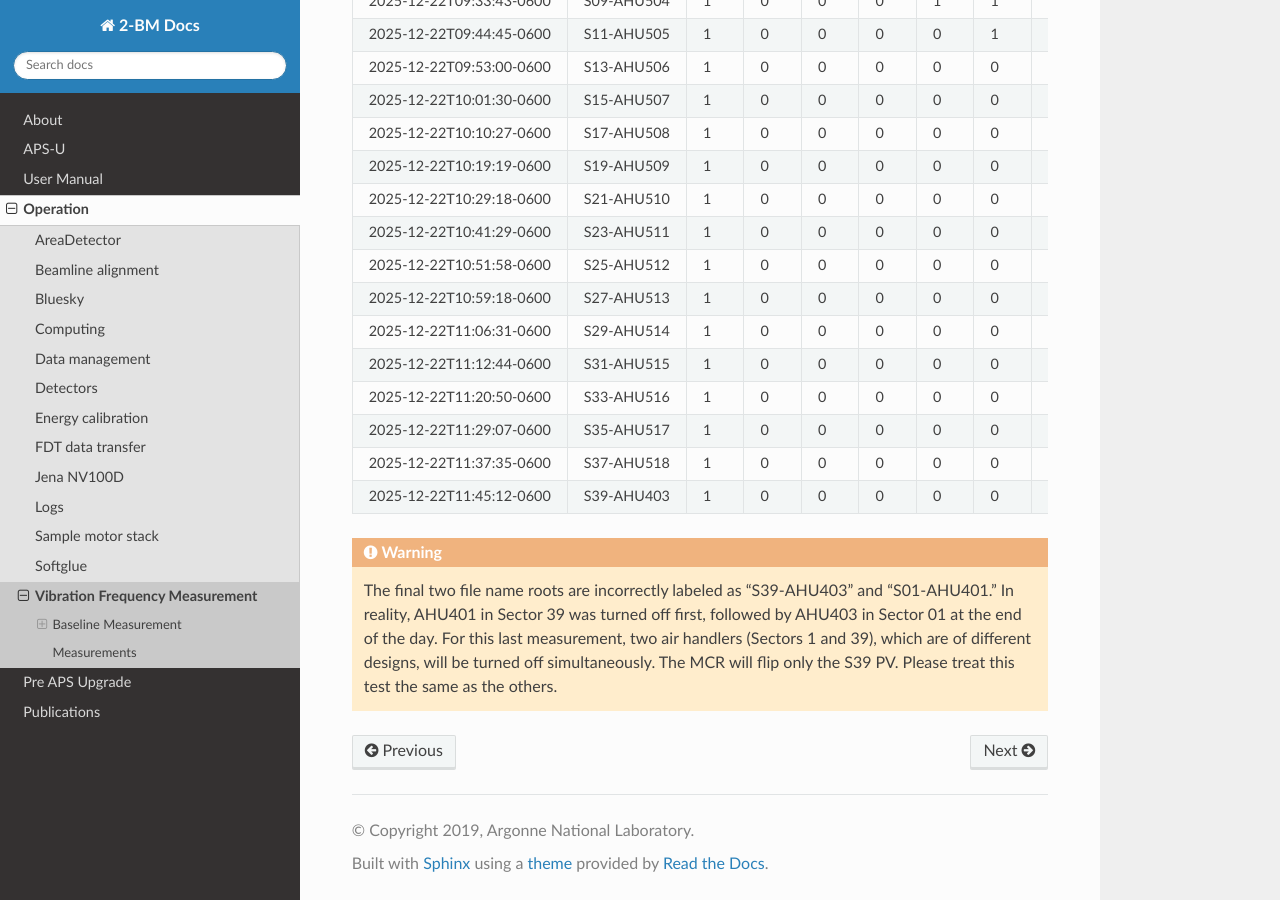
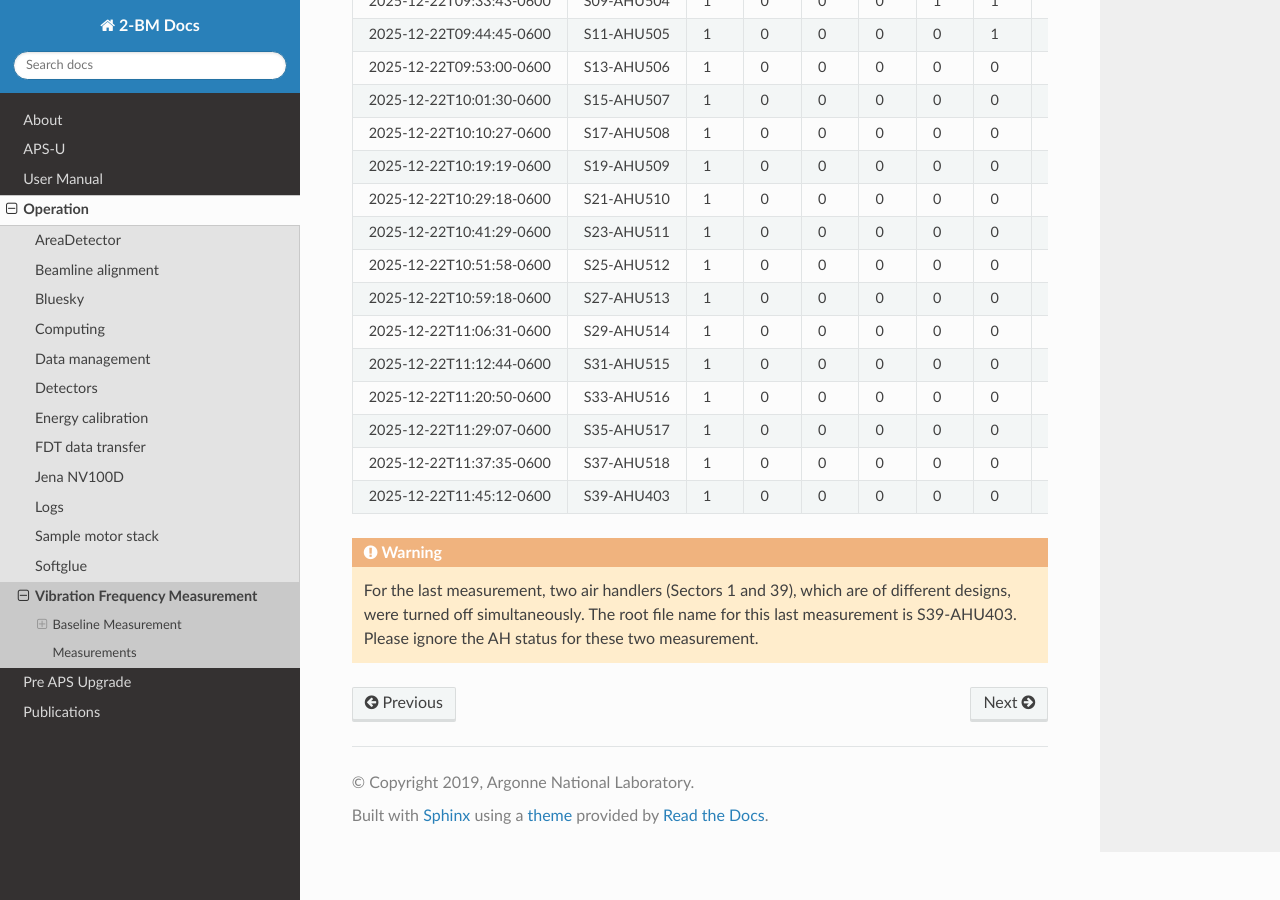
Before and after one commit to xray-imaging/2bm-docs, a Sphinx documentation site: the page built from docs/source/ops/item_070.rst, in a window 1280 px wide and 900 px high, scrolled down 6493 px. Built offline with Sphinx 7.4.7 and the Read the Docs theme 3.1.0, drawn with Linux system fonts in a browser that asks for light colours; the version number could not be read and is left out.

Commit message:
update vibration

```diff
--- a/docs/source/ops/item_070.rst
+++ b/docs/source/ops/item_070.rst
@@ -428,7 +428,5 @@ between 08:00 and 13:00 (local time).
 
 .. warning::
 
-  The final two file name roots are incorrectly labeled as “S39-AHU403” and “S01-AHU401.” In reality, AHU401 in
-  Sector 39 was turned off first, followed by AHU403 in Sector 01 at the end of the day. For this last measurement,
-  two air handlers (Sectors 1 and 39), which are of different designs, will be turned off simultaneously.
-  The MCR will flip only the S39 PV. Please treat this test the same as the others.
+  For the last measurement, two air handlers (Sectors 1 and 39), which are of different designs, were turned off simultaneously.
+  The root file name for this last measurement is S39-AHU403. Please ignore the AH status for these two measurement.
```
